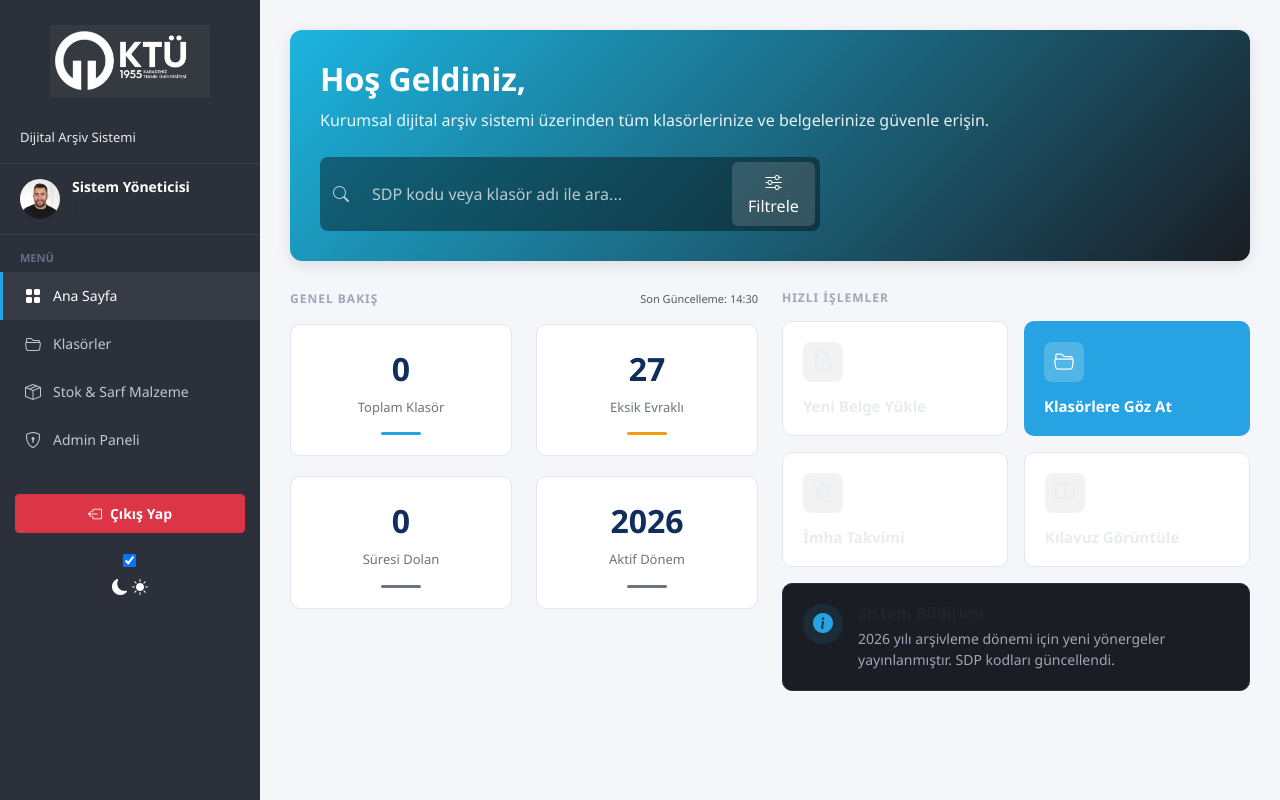
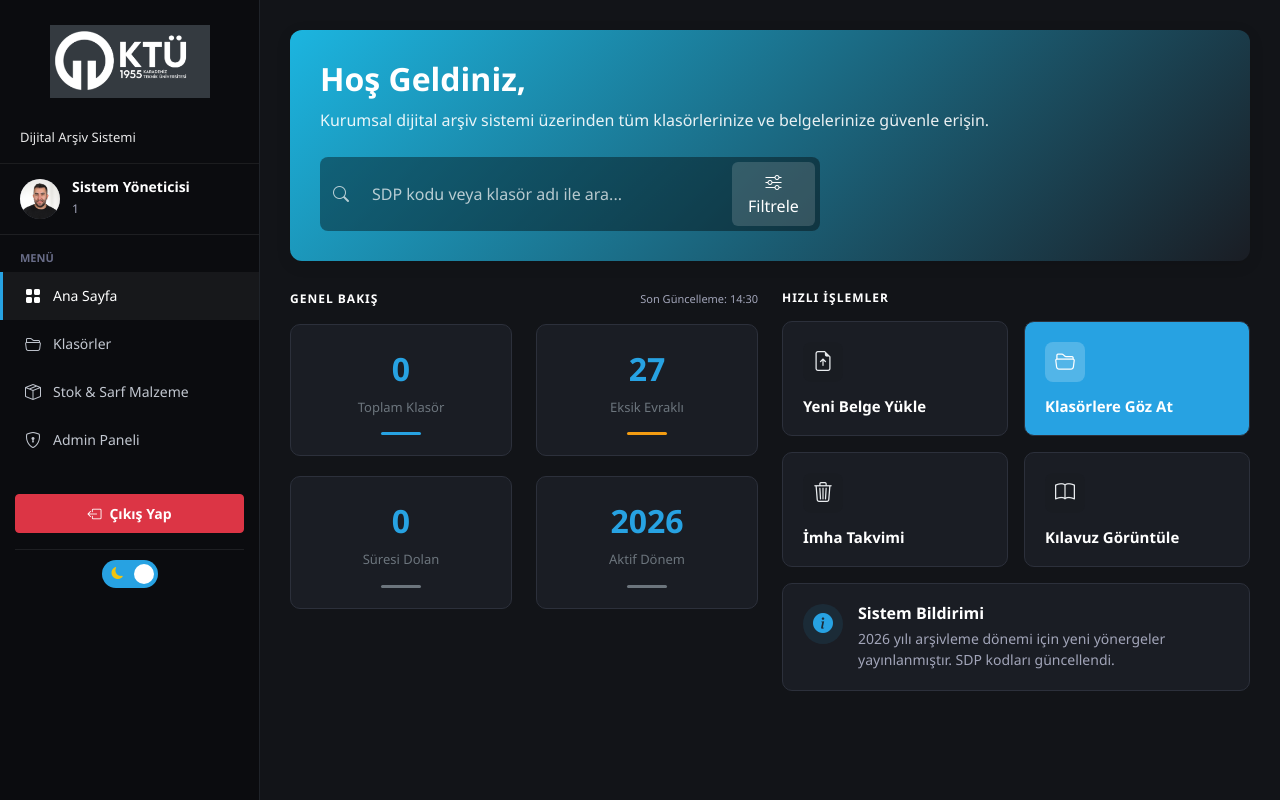
Before and after one commit to melihtemel29/Dijital-Ar-iv-Sistemi, a Flask app: page / in a window 1280 px wide. Run offline with Flask 3, Linux system fonts and the light colour scheme; the visitor is signed in with stand-in values (Sample User, id 1); data that the repository does not hold is empty.

Commit message:
Fix broken CSS links in templates

```diff
--- a/templates/admin.html
+++ b/templates/admin.html
@@ -45,7 +45,7 @@
         }
     </style>
 
-    <link rel="stylesheet" href="{{ url_for('static', filename='theme.css?v=2.1') }}?v=2.0">
+    <link rel="stylesheet" href="{{ url_for('static', filename='theme.css') }}?v=2.2">
 </head>
 <body>
 
--- a/templates/dashboard.html
+++ b/templates/dashboard.html
@@ -155,7 +155,7 @@
             .main-content { margin-left: 0; padding: 15px; }
         }
     </style>
-    <link rel="stylesheet" href="{{ url_for('static', filename='theme.css?v=2.1') }}?v=2.0">
+    <link rel="stylesheet" href="{{ url_for('static', filename='theme.css') }}?v=2.2">
 </head>
 <body>
 
--- a/templates/detay.html
+++ b/templates/detay.html
@@ -119,7 +119,7 @@
         .btn-danger:hover { background-color: #630c26 !important; border-color: #630c26 !important; color: white !important; }
     </style>
 
-    <link rel="stylesheet" href="{{ url_for('static', filename='theme.css?v=2.1') }}?v=2.0">
+    <link rel="stylesheet" href="{{ url_for('static', filename='theme.css') }}?v=2.2">
 </head>
 <body class="">
     <script>
--- a/templates/index.html
+++ b/templates/index.html
@@ -85,7 +85,7 @@
         .btn-danger:hover { background-color: #630c26 !important; border-color: #630c26 !important; color: white !important; }
     </style>
 
-    <link rel="stylesheet" href="{{ url_for('static', filename='theme.css?v=2.1') }}?v=2.0">
+    <link rel="stylesheet" href="{{ url_for('static', filename='theme.css') }}?v=2.2">
 </head>
 <body>
 
--- a/templates/login.html
+++ b/templates/login.html
@@ -7,7 +7,7 @@
     <script src="https://cdn.jsdelivr.net/npm/@tailwindcss/browser@4"></script>
     <link rel="stylesheet" href="https://cdnjs.cloudflare.com/ajax/libs/font-awesome/6.4.0/css/all.min.css">
 
-    <link rel="stylesheet" href="{{ url_for('static', filename='theme.css?v=2.1') }}?v=2.0">
+    <link rel="stylesheet" href="{{ url_for('static', filename='theme.css') }}?v=2.2">
 </head>
 <body class="bg-slate-50 min-h-screen flex flex-col justify-between font-sans text-slate-800 antialiased">
 
--- a/templates/stok.html
+++ b/templates/stok.html
@@ -61,7 +61,7 @@
 
         </style>
 
-    <link rel="stylesheet" href="{{ url_for('static', filename='theme.css?v=2.1') }}?v=2.0">
+    <link rel="stylesheet" href="{{ url_for('static', filename='theme.css') }}?v=2.2">
 </head>
 <body>
 
```
